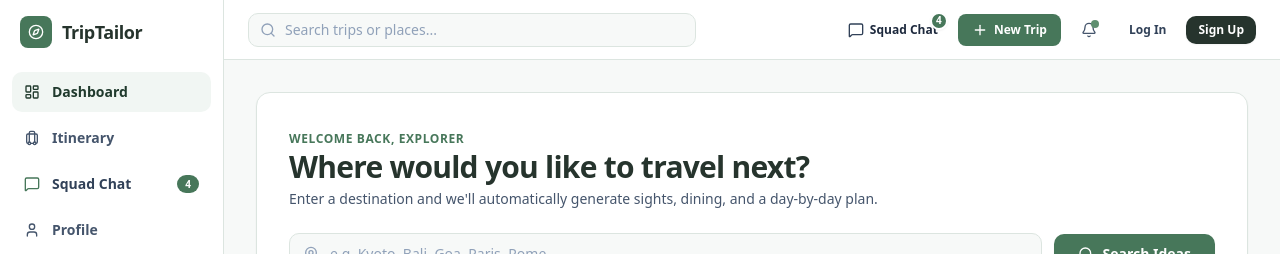
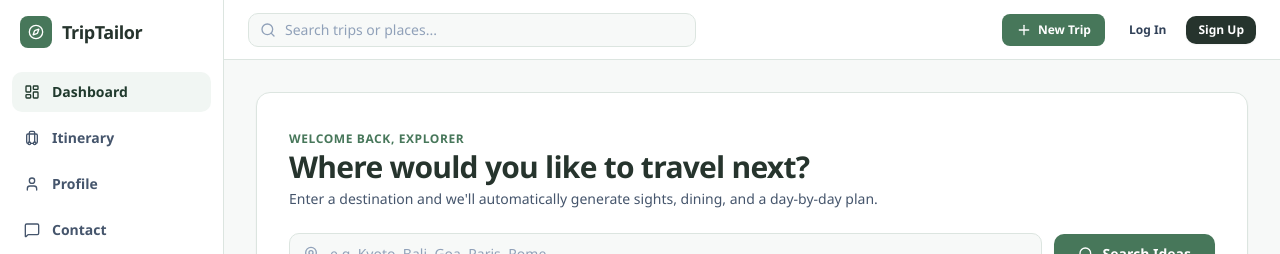
Before and after one commit to norahnutella/triptrailor1, a React (Vite) app: page / in a window 1280 px wide. Shown: the top 254 px of the page. Built offline with nearby package versions, Linux system fonts and the light colour scheme.

Commit message:
new font
new font

```diff
--- a/src/App.tsx
+++ b/src/App.tsx
@@ -267,7 +267,7 @@ export function App() {
           user={user}
           onOpenProfile={() => setCurrentScreen('profile')}
           onOpenAuth={(mode) => setAuthModal({ isOpen: true, mode })}
-          onOpenChat={() => setIsChatDrawerOpen(true)}
+          onOpenChat={user ? () => setIsChatDrawerOpen(true) : undefined}
           unreadChatCount={unreadChatCount}
           className="hidden lg:flex"
         />
@@ -291,10 +291,10 @@ export function App() {
                 setMobileSidebarOpen(false);
                 setAuthModal({ isOpen: true, mode });
               }}
-              onOpenChat={() => {
+              onOpenChat={user ? () => {
                 setMobileSidebarOpen(false);
                 setIsChatDrawerOpen(true);
-              }}
+              } : undefined}
               unreadChatCount={unreadChatCount}
               className="relative z-10 w-72 h-full"
             />
@@ -317,7 +317,7 @@ export function App() {
             onMarkNotificationsRead={handleMarkNotificationsRead}
             onClearNotifications={handleClearNotifications}
             onSearchSubmit={handleSearchSubmit}
-            onOpenChat={() => setIsChatDrawerOpen(true)}
+            onOpenChat={user ? () => setIsChatDrawerOpen(true) : undefined}
             unreadChatCount={unreadChatCount}
             onOpenPrint={() => setIsPrintModalOpen(true)}
           />
@@ -346,8 +346,8 @@ export function App() {
                 onOpenReserve={(restaurant) => setModalState({ type: 'reserve', restaurant })}
                 onOpenBill={() => setModalState({ type: 'bill' })}
                 onOpenAddActivity={(dayNumber) => setModalState({ type: 'addActivity', dayNumber })}
-                onOpenPrint={() => setIsPrintModalOpen(true)}
-                onOpenChat={() => setIsChatDrawerOpen(true)}
+                onOpenPrint={user ? () => setIsPrintModalOpen(true) : undefined}
+                onOpenChat={user ? () => setIsChatDrawerOpen(true) : undefined}
                 unreadChatCount={unreadChatCount}
                 onRemoveActivity={handleRemoveActivity}
                 currentTrip={currentTrip}
--- a/src/components/ItineraryView.tsx
+++ b/src/components/ItineraryView.tsx
@@ -341,6 +341,7 @@ export const ItineraryView: React.FC<ItineraryViewProps> = ({
             </div>
 
             {/* Travel Companions & Squad Chat link */}
+            {user && onOpenChat && (
             <div className="pt-2 border-t border-slate-100 space-y-2">
               <div className="flex items-center justify-between text-xs">
                 <span className="font-semibold text-slate-700">Trip Crew</span>
@@ -365,7 +366,8 @@ export const ItineraryView: React.FC<ItineraryViewProps> = ({
                 </div>
               </div>
 
-              <div
+              <button
+                type="button"
                 onClick={onOpenChat}
                 className="flex items-center justify-between p-2 rounded-xl bg-slate-50 hover:bg-orange-50/50 transition-colors cursor-pointer border border-slate-200/60"
               >
@@ -390,8 +392,9 @@ export const ItineraryView: React.FC<ItineraryViewProps> = ({
                     {unreadChatCount} New
                   </span>
                 )}
-              </div>
+              </button>
             </div>
+            )}
 
             {/* Print Itinerary CTA Card */}
             {onOpenPrint && (
--- a/src/components/TopNav.tsx
+++ b/src/components/TopNav.tsx
@@ -149,6 +149,7 @@ export const TopNav: React.FC<TopNavProps> = ({
         </button>
 
         {/* Notifications */}
+        {user && (
           <div className="relative" ref={notifMenuRef}>
             <button
               onClick={() => setNotifDropdownOpen(!notifDropdownOpen)}
@@ -205,6 +206,7 @@ export const TopNav: React.FC<TopNavProps> = ({
             </div>
           )}
           </div>
+        )}
 
         {/* User Identity */}
         {user ? (
--- a/src/index.css
+++ b/src/index.css
@@ -2,6 +2,7 @@
 
 /* A quiet, nature-led palette keeps the workspace feeling useful rather than busy. */
 @theme {
+  --font-sans: "Aptos", "Segoe UI Variable", "Segoe UI", sans-serif;
   --color-orange-50: #f1f6f3;
   --color-orange-100: #e3eee7;
   --color-orange-200: #c9ddcf;
@@ -26,6 +27,7 @@
 
 body {
   background: #f7f9f8;
+  font-family: "Aptos", "Segoe UI Variable", "Segoe UI", sans-serif;
 }
 
 @media print {
```
Lines whose indentation alone changed are shown as unchanged.
